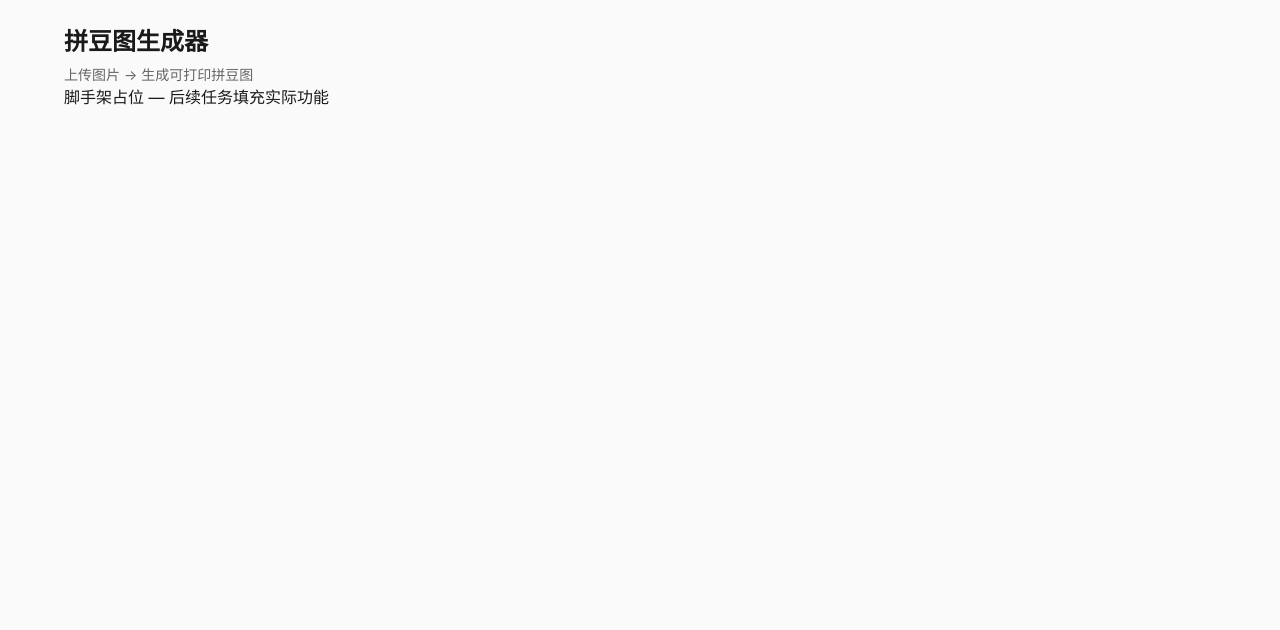
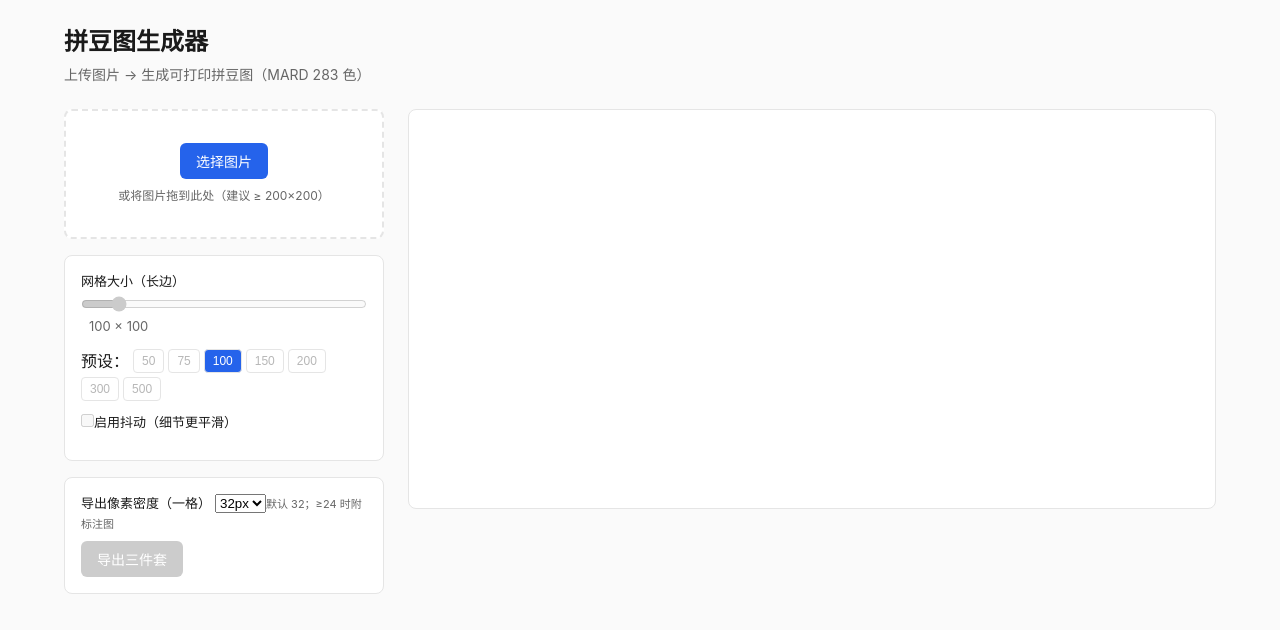
Before and after one commit to fansea0/pingdou, a React (Vite) app: page / in a window 1280 px wide. Shown: the top 630 px of the page. Built offline with nearby package versions, Linux system fonts and the light colour scheme.

Commit message:
feat(ui): 上传 + 参数面板 + 预览 + 导出

```diff
--- a/src/App.tsx
+++ b/src/App.tsx
@@ -1,12 +1,76 @@
+import { useState } from 'react';
+import { usePalette } from '@/hooks/usePalette';
+import { usePipeline } from '@/hooks/usePipeline';
+import { UploadZone } from '@/components/UploadZone';
+import { ParamPanel } from '@/components/ParamPanel';
+import { PreviewCanvas } from '@/components/PreviewCanvas';
+import { ExportPanel } from '@/components/ExportPanel';
+
 export function App() {
+  const { palette, error: paletteError } = usePalette();
+  const { status, result, error, process, reprocess, exportTriptych } = usePipeline(palette);
+  const [gridSize, setGridSize] = useState(100);
+  const [enableDither, setEnableDither] = useState(false);
+  const [previewCellPx] = useState(8);
+
+  if (paletteError) {
+    return (
+      <div className="app">
+        <p className="error">色板加载失败：{paletteError.message}。请刷新重试。</p>
+      </div>
+    );
+  }
+
+  if (!palette) {
+    return (
+      <div className="app">
+        <header>
+          <h1>拼豆图生成器</h1>
+          <p className="subtitle">色板加载中...</p>
+        </header>
+      </div>
+    );
+  }
+
   return (
     <div className="app">
       <header>
         <h1>拼豆图生成器</h1>
-        <p className="subtitle">上传图片 → 生成可打印拼豆图</p>
+        <p className="subtitle">上传图片 → 生成可打印拼豆图（MARD {palette.length} 色）</p>
       </header>
-      <main>
-        <p>脚手架占位 — 后续任务填充实际功能</p>
+
+      {error && <p className="error">处理异常：{error.message}</p>}
+
+      <main className="layout">
+        <aside className="left">
+          <UploadZone onLoad={(data) => process(data, { gridSize, enableDither })} />
+          <ParamPanel
+            gridSize={gridSize}
+            onGridSizeChange={n => {
+              setGridSize(n);
+              reprocess({ gridSize: n, enableDither });
+            }}
+            enableDither={enableDither}
+            onDitherChange={b => {
+              setEnableDither(b);
+              reprocess({ gridSize, enableDither: b });
+            }}
+            disabled={status === 'idle' || status === 'loading'}
+          />
+          <ExportPanel
+            disabled={!result}
+            onExport={exportTriptych}
+          />
+        </aside>
+
+        <section className="right">
+          <PreviewCanvas
+            result={result}
+            palette={palette}
+            previewCellPx={previewCellPx}
+            isRecomputing={status === 'recomputing'}
+          />
+        </section>
       </main>
     </div>
   );
--- /dev/null
+++ b/src/components/ExportPanel.tsx
@@ -0,0 +1,30 @@
+import { useState } from 'react';
+
+interface Props {
+  onExport: (cellPx: number) => void;
+  disabled: boolean;
+}
+
+const OPTIONS = [16, 24, 32, 48];
+
+export function ExportPanel({ onExport, disabled }: Props) {
+  const [cellPx, setCellPx] = useState(32);
+  return (
+    <div className="export-panel">
+      <label>
+        导出像素密度（一格）
+        <select value={cellPx} onChange={e => setCellPx(Number(e.target.value))}>
+          {OPTIONS.map(o => <option key={o} value={o}>{o}px</option>)}
+        </select>
+        <span className="hint">默认 32；≥24 时附标注图</span>
+      </label>
+      <button
+        className="primary"
+        disabled={disabled}
+        onClick={() => onExport(cellPx)}
+      >
+        导出三件套
+      </button>
+    </div>
+  );
+}
--- /dev/null
+++ b/src/components/ParamPanel.tsx
@@ -0,0 +1,59 @@
+interface Props {
+  gridSize: number;
+  onGridSizeChange: (n: number) => void;
+  enableDither: boolean;
+  onDitherChange: (b: boolean) => void;
+  disabled?: boolean;
+}
+
+const PRESETS = [50, 75, 100, 150, 200, 300, 500];
+
+export function ParamPanel({
+  gridSize,
+  onGridSizeChange,
+  enableDither,
+  onDitherChange,
+  disabled,
+}: Props) {
+  return (
+    <div className="param-panel">
+      <label>
+        网格大小（长边）
+        <input
+          type="range"
+          min={50}
+          max={500}
+          step={1}
+          value={gridSize}
+          onChange={e => onGridSizeChange(Number(e.target.value))}
+          disabled={disabled}
+        />
+        <span className="value">{gridSize} × {gridSize}</span>
+      </label>
+
+      <div className="presets">
+        预设：
+        {PRESETS.map(p => (
+          <button
+            key={p}
+            className={p === gridSize ? 'preset active' : 'preset'}
+            onClick={() => onGridSizeChange(p)}
+            disabled={disabled}
+          >
+            {p}
+          </button>
+        ))}
+      </div>
+
+      <label className="checkbox">
+        <input
+          type="checkbox"
+          checked={enableDither}
+          onChange={e => onDitherChange(e.target.checked)}
+          disabled={disabled}
+        />
+        启用抖动（细节更平滑）
+      </label>
+    </div>
+  );
+}
--- /dev/null
+++ b/src/components/PreviewCanvas.tsx
@@ -0,0 +1,33 @@
+import { useEffect, useRef } from 'react';
+import type { Palette, PipelineResult } from '@/types';
+import { renderPaletteImage } from '@/pipeline/renderer';
+
+interface Props {
+  result: PipelineResult | null;
+  palette: Palette;
+  previewCellPx: number;
+  isRecomputing: boolean;
+}
+
+export function PreviewCanvas({ result, palette, previewCellPx, isRecomputing }: Props) {
+  const ref = useRef<HTMLCanvasElement>(null);
+
+  useEffect(() => {
+    if (!result || !ref.current) return;
+    const c = renderPaletteImage(result.indices, result.gridSize, palette, previewCellPx, '#ddd');
+    const ctx = ref.current.getContext('2d')!;
+    ref.current.width = c.width;
+    ref.current.height = c.height;
+    ctx.drawImage(c, 0, 0);
+  }, [result, palette, previewCellPx]);
+
+  return (
+    <div className="preview-wrap">
+      <canvas
+        ref={ref}
+        className={isRecomputing ? 'preview dim' : 'preview'}
+      />
+      {isRecomputing && <div className="overlay">计算中...</div>}
+    </div>
+  );
+}
--- /dev/null
+++ b/src/components/UploadZone.tsx
@@ -0,0 +1,54 @@
+import { useCallback, useRef } from 'react';
+
+interface Props {
+  onLoad: (imageData: ImageData, bitmap: ImageBitmap) => void;
+}
+
+export function UploadZone({ onLoad }: Props) {
+  const inputRef = useRef<HTMLInputElement>(null);
+
+  const handleFile = useCallback(async (file: File) => {
+    if (!file.type.startsWith('image/')) {
+      alert('请上传图片文件');
+      return;
+    }
+    if (file.size > 20 * 1024 * 1024) {
+      if (!confirm('图片较大，可能处理较慢，是否继续？')) return;
+    }
+    const bitmap = await createImageBitmap(file);
+    const canvas = document.createElement('canvas');
+    canvas.width = bitmap.width;
+    canvas.height = bitmap.height;
+    const ctx = canvas.getContext('2d')!;
+    ctx.drawImage(bitmap, 0, 0);
+    const imageData = ctx.getImageData(0, 0, bitmap.width, bitmap.height);
+    onLoad(imageData, bitmap);
+  }, [onLoad]);
+
+  return (
+    <div
+      className="upload-zone"
+      onDragOver={e => e.preventDefault()}
+      onDrop={e => {
+        e.preventDefault();
+        const file = e.dataTransfer.files[0];
+        if (file) handleFile(file);
+      }}
+    >
+      <input
+        ref={inputRef}
+        type="file"
+        accept="image/*"
+        hidden
+        onChange={e => {
+          const file = e.target.files?.[0];
+          if (file) handleFile(file);
+        }}
+      />
+      <button className="primary" onClick={() => inputRef.current?.click()}>
+        选择图片
+      </button>
+      <p className="hint">或将图片拖到此处（建议 ≥ 200×200）</p>
+    </div>
+  );
+}
--- a/src/styles/global.css
+++ b/src/styles/global.css
@@ -25,3 +25,95 @@ body {
 
 header h1 { font-size: 24px; margin-bottom: 4px; }
 .subtitle { color: var(--muted); font-size: 14px; }
+
+.layout {
+  display: grid;
+  grid-template-columns: 320px 1fr;
+  gap: 24px;
+  margin-top: 24px;
+}
+
+.upload-zone {
+  border: 2px dashed var(--border);
+  border-radius: 8px;
+  padding: 32px 16px;
+  text-align: center;
+  background: white;
+  margin-bottom: 16px;
+}
+.upload-zone .hint { color: var(--muted); font-size: 12px; margin-top: 8px; }
+
+button.primary {
+  background: var(--accent);
+  color: white;
+  border: none;
+  border-radius: 6px;
+  padding: 8px 16px;
+  cursor: pointer;
+  font-size: 14px;
+}
+button.primary:disabled { background: #ccc; cursor: not-allowed; }
+
+.param-panel {
+  background: white;
+  border: 1px solid var(--border);
+  border-radius: 8px;
+  padding: 16px;
+  margin-bottom: 16px;
+}
+.param-panel label { display: block; margin-bottom: 12px; font-size: 13px; }
+.param-panel input[type=range] { width: 100%; margin-top: 4px; }
+.param-panel .value { display: inline-block; margin-left: 8px; color: var(--muted); }
+.param-panel .presets { margin: 12px 0; display: flex; flex-wrap: wrap; gap: 4px; }
+.param-panel .preset {
+  border: 1px solid var(--border);
+  background: white;
+  border-radius: 4px;
+  padding: 4px 8px;
+  font-size: 12px;
+  cursor: pointer;
+}
+.param-panel .preset.active { background: var(--accent); color: white; }
+
+.checkbox { display: flex; align-items: center; gap: 6px; }
+
+.export-panel {
+  background: white;
+  border: 1px solid var(--border);
+  border-radius: 8px;
+  padding: 16px;
+}
+.export-panel label { display: block; font-size: 13px; margin-bottom: 8px; }
+.export-panel select { margin-left: 4px; }
+.export-panel .hint { color: var(--muted); font-size: 11px; }
+
+.preview-wrap {
+  position: relative;
+  background: white;
+  border: 1px solid var(--border);
+  border-radius: 8px;
+  padding: 12px;
+  min-height: 400px;
+  display: flex;
+  justify-content: center;
+  align-items: center;
+}
+.preview { max-width: 100%; max-height: 80vh; }
+.preview.dim { opacity: 0.5; }
+.overlay {
+  position: absolute;
+  top: 50%; left: 50%;
+  transform: translate(-50%, -50%);
+  background: rgba(0,0,0,0.7);
+  color: white;
+  padding: 8px 16px;
+  border-radius: 4px;
+}
+
+.error {
+  color: #c0392b;
+  background: #fce9e6;
+  padding: 12px;
+  border-radius: 6px;
+  margin: 12px 0;
+}
```
